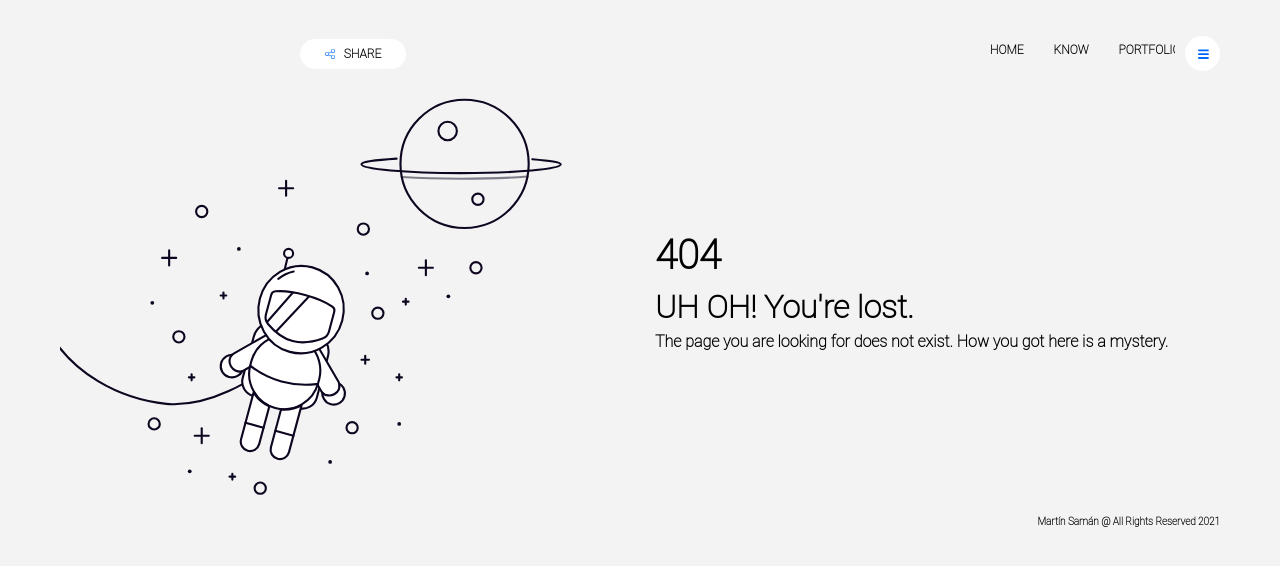
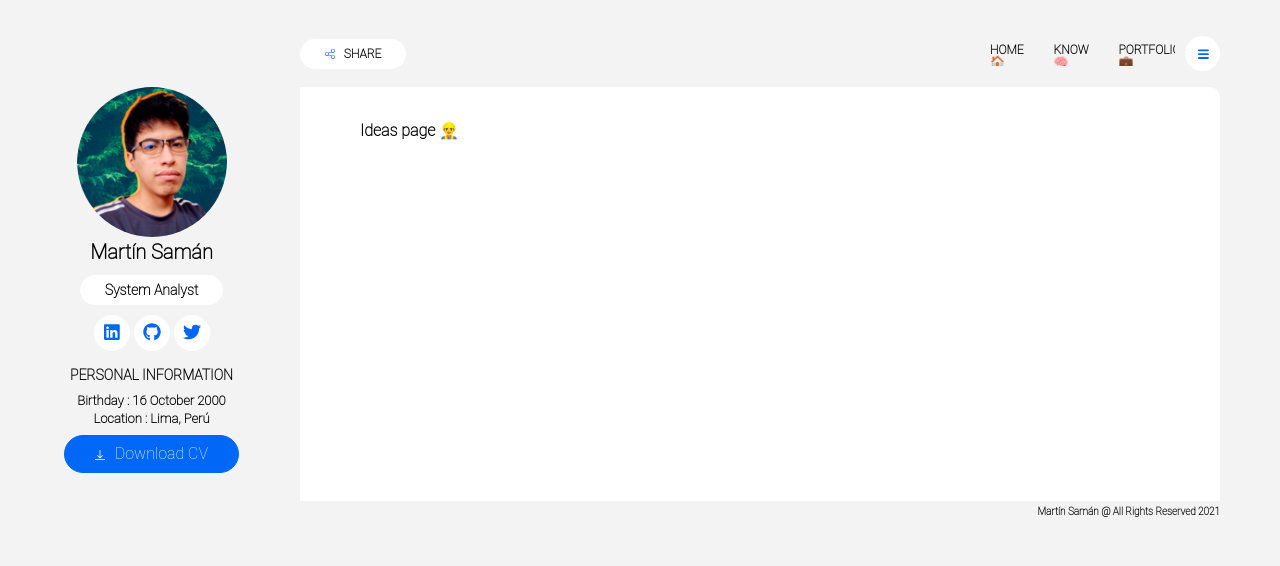
Before and after one commit to martinsam16/me, a Vue app: page /ideas in a window 1280 px wide. Before the commit this address had no page. Shown: the top 566 px of the page. Built offline with nearby package versions, Linux system fonts and the light colour scheme.

Commit message:
feat: badge and emoji support

```diff
--- a/src/components/Navbar.vue
+++ b/src/components/Navbar.vue
@@ -5,10 +5,10 @@
       SHARE
     </button>
     <nav class="collapsible-nav" id="collapsible-nav">
-      <router-link to="/" class="nav-link">Home</router-link>
-      <router-link to="/knowledge" class="nav-link">Know</router-link>
-      <router-link to="/portfolio" class="nav-link">Portfolio</router-link>
-      <router-link to="/blog" class="nav-link">Blog</router-link>
+      <router-link to="/" class="nav-link">Home 🏠</router-link>
+      <router-link to="/knowledge" class="nav-link">Know 🧠</router-link>
+      <router-link to="/portfolio" class="nav-link">Portfolio 💼</router-link>
+      <router-link to="/ideas" class="nav-link">Ideas 💡</router-link>
       <router-link to="/preferences" class="nav-link">⚙️</router-link>
     </nav>
     <button class="btn btn-menu-toggle btn-white rounded-circle" data-toggle="collapsible-nav"
--- a/src/router/index.js
+++ b/src/router/index.js
@@ -2,7 +2,7 @@ import Vue from 'vue'
 import VueRouter from 'vue-router'
 import Home from '../views/Home.vue'
 import Portfolio from '../views/Portfolio.vue'
-import Blog from '../views/Blog.vue'
+import Ideas from '../views/Ideas.vue'
 import Learning from "@/views/Learning";
 import NotFound from "@/views/NotFound";
 import Preferences from "@/views/Preferences";
@@ -26,9 +26,9 @@ const routes = [
         component: Portfolio
     },
     {
-        path: '/blog',
-        name: 'Blog',
-        component: Blog
+        path: '/ideas',
+        name: 'Ideas',
+        component: Ideas
     },
     {
         path: '/preferences',
--- a/src/views/Blog.vue
+++ b/src/views/Ideas.vue
@@ -2,7 +2,7 @@
   <div class="content-wrapper">
     <ProfileBox/>
     <main>
-      Blog page
+      Ideas page 👷‍♂️
     </main>
   </div>
 </template>
--- a/src/views/Learning.vue
+++ b/src/views/Learning.vue
@@ -10,6 +10,13 @@
             <a href="https://www.credly.com/badges/8547afee-e62e-4c67-b679-b9053f8a16b8" target="_blank">
               <img
                   src="https://images.credly.com/size/340x340/images/c2ddc533-ba6c-464d-a69d-f9f28177176b/CertiProf-Badge-SFPC.png"
+                  alt="puzzle" class="achievement-card-icon">
+            </a>
+          </div>
+          <div class="media achievement-card">
+            <a href="https://www.credly.com/badges/a40d6af2-d869-4a60-8005-7fba33d43305" target="_blank">
+              <img
+                  src="https://images.credly.com/size/340x340/images/bc08972c-3c7d-4b99-82a0-c94bcca36674/Badges_v8-07_Practitioner.png"
                   alt="puzzle" class="achievement-card-icon">
             </a>
           </div>
```
